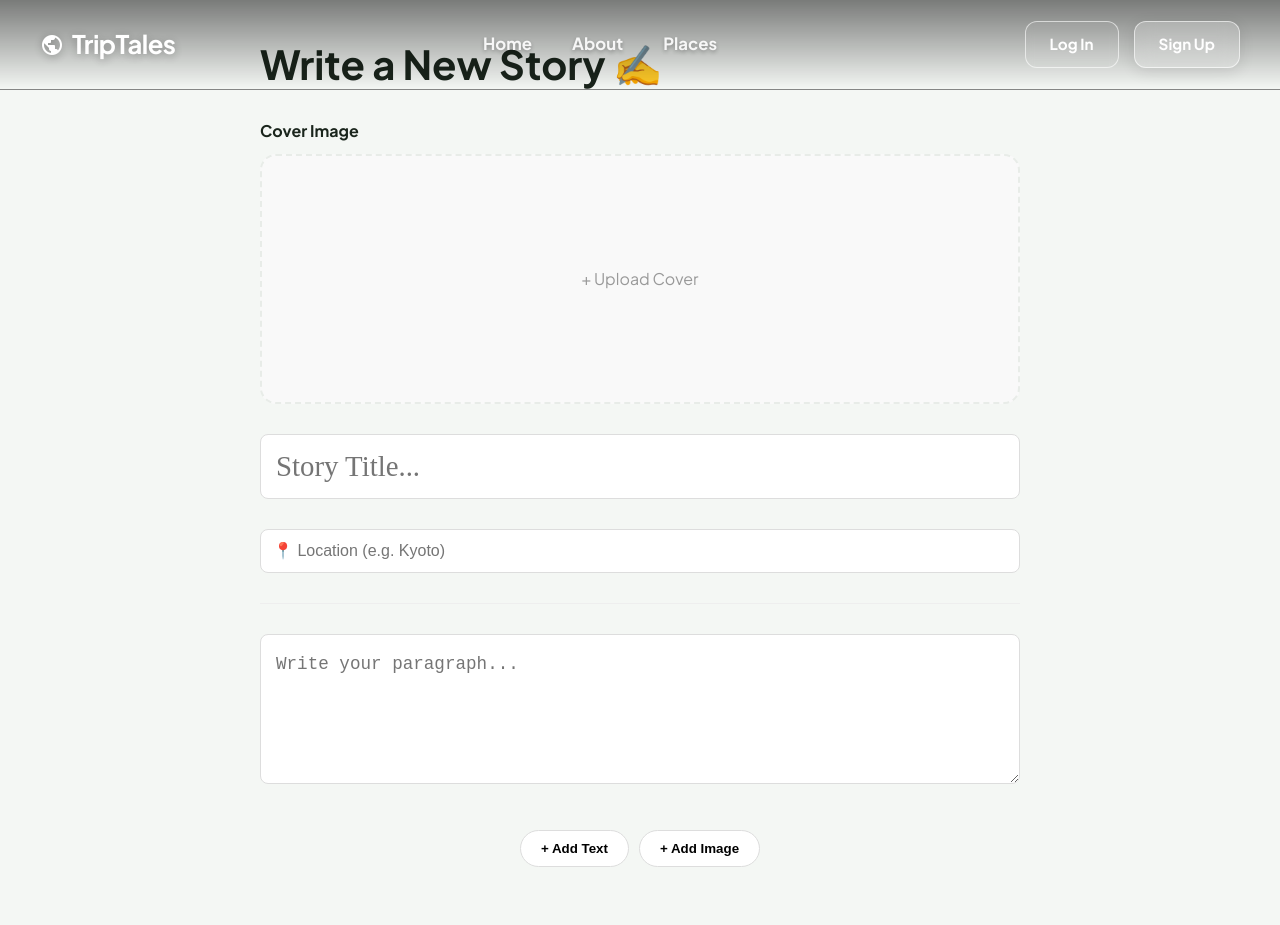
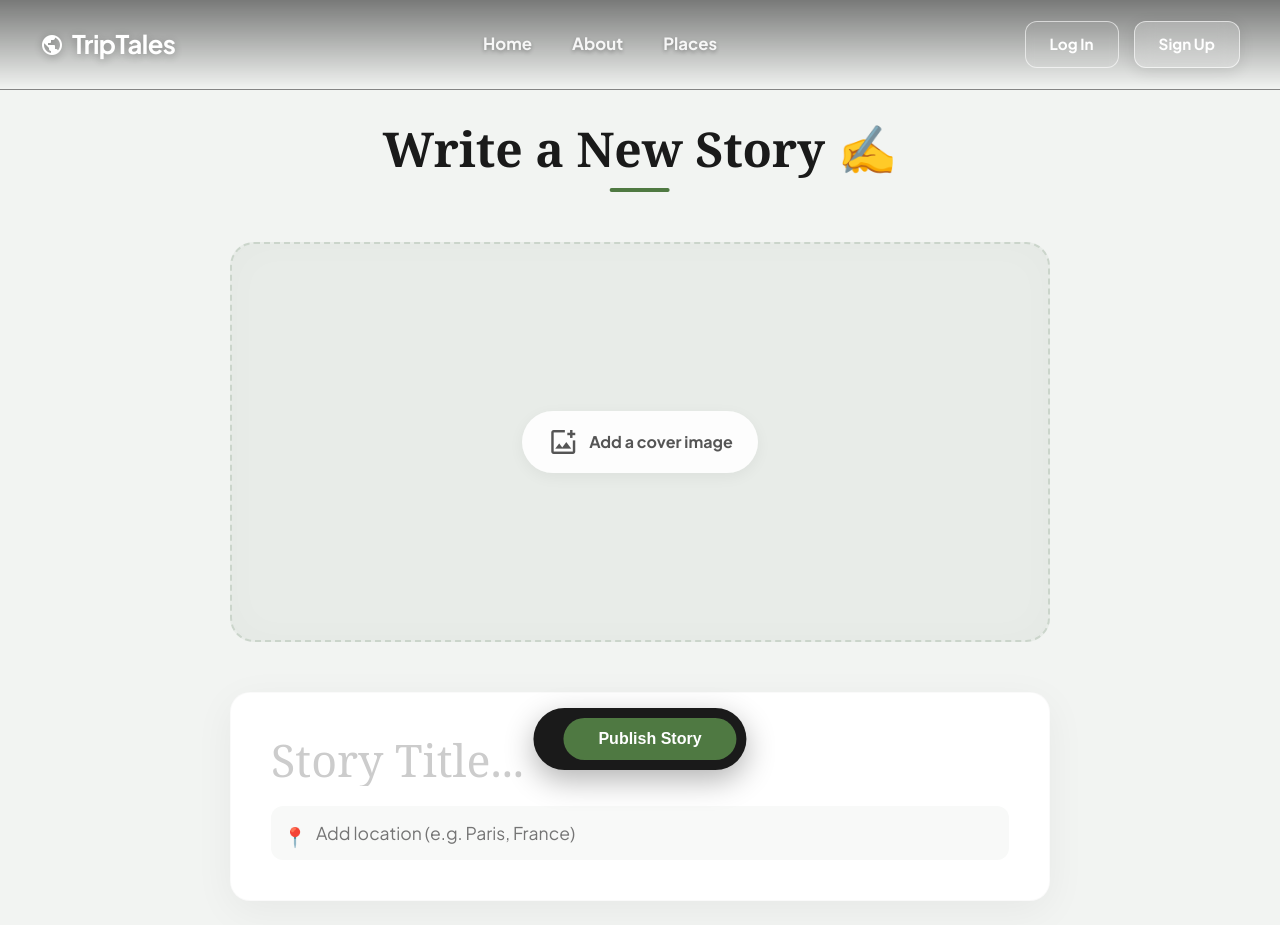
Before and after one commit to Feupierrre/TravelBlog, a React (Vite) app in the folder frontend/: page /write in a window 1280 px wide. Shown: the top 925 px of the page. Built offline with nearby package versions, Linux system fonts and the light colour scheme.

Commit message:
Redesign CreatePostPage with focused card layout

```diff
--- /dev/null
+++ b/frontend/src/pages/CreatePostPage.css
@@ -0,0 +1,360 @@
+.create-container {
+    max-width: 900px;
+    margin: 0 auto;
+    padding-top: 120px;
+    padding-bottom: 140px;
+    padding-left: 40px;
+    padding-right: 40px;
+}
+
+.page-header-title {
+    text-align: center;
+    font-family: var(--font-serif);
+    font-size: 3rem;
+    font-weight: 700;
+    margin-bottom: 50px;
+    color: #1A1A1A;
+    position: relative;
+    display: inline-block;
+    left: 50%;
+    transform: translateX(-50%);
+}
+
+.page-header-title::after {
+    content: '';
+    display: block;
+    width: 60px;
+    height: 4px;
+    background: var(--color-primary);
+    margin: 10px auto 0;
+    border-radius: 2px;
+}
+
+.editor-cover-upload {
+    width: 100%;
+    height: 400px;
+    background-color: #E8ECE8;
+    border-radius: 24px;
+    border: 2px dashed #CBD5CB;
+    display: flex;
+    flex-direction: column;
+    align-items: center;
+    justify-content: center;
+    cursor: pointer;
+    transition: all 0.3s cubic-bezier(0.25, 0.8, 0.25, 1);
+    background-size: cover;
+    background-position: center;
+    position: relative;
+    overflow: hidden;
+    margin-bottom: 50px;
+    box-shadow: inset 0 0 40px rgba(0,0,0,0.02);
+}
+
+.editor-cover-upload:hover {
+    border-color: var(--color-primary);
+    transform: translateY(-2px);
+    box-shadow: 0 15px 30px rgba(0,0,0,0.05);
+}
+
+.cover-placeholder {
+    background: rgba(255, 255, 255, 0.9);
+    padding: 15px 25px;
+    border-radius: 50px;
+    display: flex;
+    align-items: center;
+    gap: 10px;
+    color: #555;
+    font-weight: 600;
+    box-shadow: 0 4px 15px rgba(0,0,0,0.05);
+}
+
+.meta-card {
+    background: #FFFFFF;
+    padding: 40px;
+    border-radius: 20px;
+    box-shadow: 0 10px 40px rgba(0,0,0,0.05);
+    margin-bottom: 40px;
+    border: 1px solid rgba(0,0,0,0.02);
+    position: relative;
+}
+
+.editor-title {
+    width: 100%;
+    border: none;
+    outline: none;
+    font-family: var(--font-serif);
+    font-size: 2.8rem;
+    font-weight: 800;
+    color: #1A1A1A;
+    background: transparent;
+    margin-bottom: 20px;
+    line-height: 1.2;
+}
+
+.editor-title::placeholder { color: #CCC; font-weight: 400; }
+
+.editor-location {
+    width: 100%;
+    border: none;
+    outline: none;
+    font-family: var(--font-sans);
+    font-size: 1.1rem;
+    color: #555;
+    background: #F8F9F8;
+    padding: 16px 20px;
+    border-radius: 12px;
+    transition: all 0.2s;
+    padding-left: 45px !important;
+}
+
+.editor-location:focus {
+    background: white;
+    box-shadow: 0 0 0 2px var(--color-primary);
+}
+
+.editor-blocks {
+    display: flex;
+    flex-direction: column;
+    gap: 20px;
+}
+
+.editor-block {
+    position: relative;
+    background: #FFFFFF;
+    border-radius: 16px;
+    padding: 30px;
+    box-shadow: 0 5px 20px rgba(0,0,0,0.03);
+    transition: all 0.3s ease;
+    border-left: 4px solid transparent;
+}
+
+.editor-block:focus-within {
+    border-left-color: var(--color-primary);
+    box-shadow: 0 10px 30px rgba(79, 121, 66, 0.1);
+    transform: translateX(5px);
+}
+
+.editor-block::before {
+    content: attr(data-index);
+    position: absolute;
+    left: -40px;
+    top: 50%;
+    transform: translateY(-50%);
+    font-size: 0.9rem;
+    font-weight: 700;
+    color: #CCC;
+    font-family: var(--font-sans);
+}
+
+.editor-block:focus-within::before {
+    color: var(--color-primary);
+}
+
+.btn-remove-block {
+    position: absolute;
+    top: -12px;
+    right: -12px;
+    width: 32px;
+    height: 32px;
+    background: #FFFFFF;
+    color: #FF6B6B;
+    border: 2px solid #FFF;
+    border-radius: 50%;
+    cursor: pointer;
+    display: flex;
+    align-items: center;
+    justify-content: center;
+    opacity: 0;
+    transform: scale(0.8);
+    transition: all 0.3s cubic-bezier(0.175, 0.885, 0.32, 1.275);
+    z-index: 20;
+    box-shadow: 0 4px 10px rgba(0,0,0,0.1);
+}
+
+.editor-block:hover .btn-remove-block {
+    opacity: 1;
+    transform: scale(1);
+}
+
+.btn-remove-block:hover {
+    background: #FF6B6B;
+    color: white;
+    transform: scale(1.15);
+    box-shadow: 0 6px 15px rgba(255, 107, 107, 0.3);
+}
+.editor-textarea {
+    width: 100%;
+    min-height: 100px;
+    border: none;
+    outline: none;
+    resize: none;
+    font-family: var(--font-sans);
+    font-size: 1.2rem;
+    line-height: 1.8;
+    color: #333;
+    background: transparent;
+}
+
+.editor-image-upload {
+    position: relative;
+    min-height: 220px;
+    background: #F8F9F8;
+    border: 2px dashed #CCD1CD;
+    border-radius: 16px;
+    display: flex;
+    align-items: center;
+    justify-content: center;
+    cursor: pointer;
+    overflow: hidden;
+    transition: all 0.3s cubic-bezier(0.25, 0.8, 0.25, 1);
+}
+
+.editor-image-upload:not(.has-image):hover {
+    border-color: var(--color-primary);
+    background: #F0F5F0;
+    transform: translateY(-2px);
+}
+
+.image-upload-placeholder {
+    text-align: center;
+    color: #888;
+    padding: 20px;
+    transition: all 0.3s ease;
+}
+
+.editor-image-upload:hover .image-upload-placeholder {
+    color: var(--color-primary);
+}
+
+.placeholder-icon {
+    font-size: 48px !important;
+    color: #BBB;
+    display: block;
+    margin-bottom: 12px;
+    transition: all 0.3s ease;
+}
+
+.editor-image-upload:hover .placeholder-icon {
+    color: var(--color-primary);
+    transform: scale(1.1);
+}
+
+.placeholder-text {
+    font-size: 1rem;
+    font-weight: 600;
+}
+.placeholder-subtext {
+    font-size: 0.85rem;
+    font-weight: 400;
+    color: #AAA;
+    margin-top: 5px;
+}
+
+.editor-img-preview {
+    width: 100%;
+    height: 100%;
+    min-height: 250px;
+    object-fit: cover;
+    display: block;
+}
+
+.btn-remove-image-inside {
+    position: absolute;
+    top: 12px;
+    right: 12px;
+    width: 32px;
+    height: 32px;
+    background: rgba(0, 0, 0, 0.5);
+    color: white;
+    border: none;
+    border-radius: 50%;
+    cursor: pointer;
+    display: flex;
+    align-items: center;
+    justify-content: center;
+    backdrop-filter: blur(4px);
+    transition: all 0.2s ease;
+    z-index: 2;
+}
+
+.btn-remove-image-inside:hover {
+    background: rgba(255, 69, 58, 0.9);
+    transform: scale(1.1);
+}
+
+.editor-tools {
+    display: flex;
+    justify-content: center;
+    gap: 15px;
+    margin-top: 40px;
+    padding: 20px;
+    background: rgba(255,255,255,0.6);
+    backdrop-filter: blur(10px);
+    border-radius: 50px;
+    width: fit-content;
+    margin-left: auto;
+    margin-right: auto;
+    border: 1px solid rgba(0,0,0,0.05);
+}
+
+.btn-tool {
+    display: flex;
+    align-items: center;
+    gap: 8px;
+    padding: 10px 24px;
+    border-radius: 50px;
+    border: 1px solid #DDD;
+    background: white;
+    color: #555;
+    font-weight: 700;
+    cursor: pointer;
+    transition: all 0.2s;
+}
+
+.btn-tool:hover {
+    background: var(--color-primary);
+    color: white;
+    border-color: var(--color-primary);
+    transform: translateY(-2px);
+    box-shadow: 0 5px 15px rgba(79, 121, 66, 0.3);
+}
+
+.editor-footer {
+    position: fixed;
+    bottom: 30px;
+    left: 50%;
+    transform: translateX(-50%);
+    z-index: 100;
+    background: #1A1A1A;
+    padding: 10px 10px 10px 30px;
+    border-radius: 60px;
+    display: flex;
+    align-items: center;
+    gap: 20px;
+    box-shadow: 0 10px 30px rgba(0,0,0,0.3);
+    color: white;
+    font-weight: 600;
+    font-size: 0.9rem;
+}
+
+.btn-publish {
+    padding: 12px 35px;
+    background: var(--color-primary);
+    color: white;
+    font-weight: 700;
+    font-size: 1rem;
+    border: none;
+    border-radius: 50px;
+    cursor: pointer;
+    transition: all 0.2s;
+}
+
+.btn-publish:hover {
+    background: var(--color-primary-hover);
+    transform: scale(1.05);
+}
+
+@media (max-width: 768px) {
+    .create-container { padding: 100px 20px 100px 20px; }
+    .editor-block::before { display: none; }
+}
--- a/frontend/src/pages/CreatePostPage.jsx
+++ b/frontend/src/pages/CreatePostPage.jsx
@@ -1,5 +1,6 @@
 import { useState } from 'react';
 import { useNavigate } from 'react-router-dom';
+import './CreatePostPage.css';
 
 const CreatePostPage = () => {
     const navigate = useNavigate();
@@ -7,6 +8,7 @@ const CreatePostPage = () => {
     const [locationName, setLocationName] = useState('');
     const [coverFile, setCoverFile] = useState(null);
     const [coverPreview, setCoverPreview] = useState(null);
+
     const [blocks, setBlocks] = useState([
         { id: Date.now(), type: 'text', value: '' }
     ]);
@@ -24,14 +26,21 @@ const CreatePostPage = () => {
         const previewUrl = URL.createObjectURL(file);
         setBlocks(blocks.map(b => b.id === id ? { ...b, file: file, preview: previewUrl } : b));
     };
+    const removeImageFromBlock = (id, e) => {
+        e.stopPropagation();
+        setBlocks(blocks.map(b => b.id === id ? { ...b, file: null, preview: null } : b));
+    };
     const removeBlock = (id) => {
         setBlocks(blocks.filter(b => b.id !== id));
+    };
+    const autoResize = (e) => {
+        e.target.style.height = 'auto';
+        e.target.style.height = e.target.scrollHeight + 'px';
     };
     const handleSubmit = async (e) => {
         e.preventDefault();
         setIsSubmitting(true);
         const token = localStorage.getItem('accessToken');
-
         const formData = new FormData();
         formData.append('title', title);
         formData.append('location_name', locationName);
@@ -43,19 +52,17 @@ const CreatePostPage = () => {
                 formData.append(`block_${index}_image`, block.file);
             }
         });
-
         try {
             const res = await fetch('http://127.0.0.1:8000/api/posts/create', {
                 method: 'POST',
                 headers: { 'Authorization': `Bearer ${token}` },
                 body: formData
             });
-
             if (res.ok) {
                 const data = await res.json();
                 navigate(`/post/${data.slug}`);
             } else {
-                alert("Error creating post");
+                alert("Error creating post. Please check fields.");
             }
         } catch (err) {
             console.error(err);
@@ -66,20 +73,21 @@ const CreatePostPage = () => {
     };
 
     return (
-        <div className="container" style={{ padding: '40px 20px', maxWidth: '800px' }}>
-            <h1 style={{ marginBottom: '30px', fontSize: '2.5rem' }}>Write a New Story ✍️</h1>
-            <form onSubmit={handleSubmit} style={{ display: 'flex', flexDirection: 'column', gap: '30px' }}>
-                <div>
-                    <label style={{fontWeight: 'bold', display: 'block', marginBottom: '10px'}}>Cover Image</label>
-                    <div style={{
-                        border: '2px dashed #E8ECE8', borderRadius: '16px',
-                        height: '250px', display: 'flex', alignItems: 'center', justifyContent: 'center',
-                        background: coverPreview ? `url(${coverPreview}) center/cover` : '#F9F9F9',
-                        cursor: 'pointer', position: 'relative'
-                    }}
+        <div style={{ minHeight: '100vh', backgroundColor: '#F2F4F2' }}>
+            <div className="create-container">
+                <h1 className="page-header-title">Write a New Story ✍️</h1>
+                <form onSubmit={handleSubmit}>
+                    <div
+                        className="editor-cover-upload"
+                        style={coverPreview ? { backgroundImage: `url(${coverPreview})` } : {}}
                         onClick={() => document.getElementById('coverInput').click()}
                     >
-                        {!coverPreview && <span style={{color: '#999'}}>+ Upload Cover</span>}
+                        {!coverPreview && (
+                            <div className="cover-placeholder">
+                                <span className="material-symbols-outlined" style={{ fontSize: '32px' }}>add_photo_alternate</span>
+                                <span>Add a cover image</span>
+                            </div>
+                        )}
                         <input id="coverInput" type="file" hidden accept="image/*" onChange={e => {
                             if(e.target.files[0]) {
                                 setCoverFile(e.target.files[0]);
@@ -87,81 +95,107 @@ const CreatePostPage = () => {
                             }
                         }} />
                     </div>
+                    <div className="meta-card">
+                        <input
+                            type="text"
+                            className="editor-title"
+                            value={title}
+                            onChange={e => setTitle(e.target.value)}
+                            placeholder="Story Title..."
+                            required
+                        />
+                        <div style={{ position: 'relative' }}>
+                            <span style={{ position: 'absolute', left: '12px', top: '15px', fontSize: '1.2rem', zIndex: 1 }}>📍</span>
+                            <input
+                                type="text"
+                                className="editor-location"
+                                value={locationName}
+                                onChange={e => setLocationName(e.target.value)}
+                                placeholder="Add location (e.g. Paris, France)"
+                                required
+                            />
                         </div>
-                <input
-                    type="text" value={title} onChange={e => setTitle(e.target.value)}
-                    placeholder="Story Title..." required
-                    style={{ width: '100%', padding: '15px', fontSize: '1.8rem', borderRadius: '8px', border: '1px solid #ddd', fontFamily: 'serif' }}
-                />
-                <input
-                    type="text" value={locationName} onChange={e => setLocationName(e.target.value)}
-                    placeholder="📍 Location (e.g. Kyoto)" required
-                    style={{ width: '100%', padding: '12px', fontSize: '1rem', borderRadius: '8px', border: '1px solid #ddd' }}
-                />
-                <hr style={{ border: 'none', borderTop: '1px solid #eee' }} />
-                <div style={{ display: 'flex', flexDirection: 'column', gap: '20px' }}>
+                    </div>
+                    <div className="editor-blocks">
                         {blocks.map((block, index) => (
-                        <div key={block.id} style={{ position: 'relative' }}>
+                            <div
+                                key={block.id}
+                                className="editor-block"
+                                data-index={index + 1 < 10 ? `0${index + 1}` : index + 1}
+                            >
                                 {blocks.length > 1 && (
-                                <button type="button" onClick={() => removeBlock(block.id)} style={{
-                                    position: 'absolute', right: -30, top: 10, background: 'none', border: 'none',
-                                    color: '#ff6b6b', cursor: 'pointer', fontSize: '20px'
-                                }}>×</button>
+                                    <button type="button" className="btn-remove-block" onClick={() => removeBlock(block.id)} title="Remove block">
+                                        <span className="material-symbols-outlined" style={{fontSize: '18px'}}>close</span>
+                                    </button>
                                 )}
                                 {block.type === 'text' && (
                                     <textarea
+                                        className="editor-textarea"
                                         value={block.value}
-                                    onChange={(e) => updateTextBlock(block.id, e.target.value)}
-                                    placeholder="Write your paragraph..."
-                                    style={{
-                                        width: '100%', minHeight: '150px', padding: '15px',
-                                        fontSize: '1.1rem', borderRadius: '8px', border: '1px solid #ddd',
-                                        lineHeight: '1.6', resize: 'vertical'
+                                        onChange={(e) => {
+                                            updateTextBlock(block.id, e.target.value);
+                                            autoResize(e);
                                         }}
+                                        onInput={autoResize}
+                                        placeholder="Type something here..."
                                     />
                                 )}
                                 {block.type === 'image' && (
-                                <div style={{
-                                    border: '1px solid #ddd', borderRadius: '8px', padding: '10px',
-                                    background: '#f8f9fa'
-                                }}>
-                                    <input type="file" accept="image/*" onChange={(e) => {
+                                    <div
+                                        className={`editor-image-upload ${block.preview ? 'has-image' : ''}`}
+                                        onClick={() => !block.preview && document.getElementById(`fileInput-${block.id}`).click()}
+                                    >
+                                        <input
+                                            id={`fileInput-${block.id}`}
+                                            type="file"
+                                            accept="image/*"
+                                            hidden
+                                            onChange={(e) => {
                                                 if (e.target.files[0]) updateImageBlock(block.id, e.target.files[0]);
-                                    }} />
-                                    {block.preview && (
-                                        <img src={block.preview} alt="preview" style={{
-                                            marginTop: '10px', width: '100%', maxHeight: '400px',
-                                            objectFit: 'cover', borderRadius: '4px'
-                                        }} />
+                                                e.target.value = null;
+                                            }}
+                                        />
+                                        {block.preview ? (
+                                            <>
+                                                <img src={block.preview} alt="preview" className="editor-img-preview" />
+                                                <button
+                                                    type="button"
+                                                    className="btn-remove-image-inside"
+                                                    onClick={(e) => removeImageFromBlock(block.id, e)}
+                                                    title="Remove image"
+                                                >
+                                                <span className="material-symbols-outlined" style={{ fontSize: '18px' }}>close</span>
+                                                </button>
+                                            </>
+                                        ) : (
+                                            <div className="image-upload-placeholder">
+                                                <span className="material-symbols-outlined placeholder-icon">add_photo_alternate</span>
+                                                <div className="placeholder-text">Click to upload an image</div>
+                                                <div className="placeholder-subtext">SVG, PNG, JPG or GIF</div>
+                                            </div>
                                         )}
                                     </div>
                                 )}
                             </div>
                         ))}
                     </div>
-                <div style={{ display: 'flex', gap: '10px', justifyContent: 'center', marginTop: '10px' }}>
-                    <button type="button" onClick={addTextBlock} style={{
-                        padding: '10px 20px', background: 'white', border: '1px solid #ddd',
-                        borderRadius: '20px', cursor: 'pointer', fontWeight: 'bold'
-                    }}>+ Add Text</button>
-
-                    <button type="button" onClick={addImageBlock} style={{
-                        padding: '10px 20px', background: 'white', border: '1px solid #ddd',
-                        borderRadius: '20px', cursor: 'pointer', fontWeight: 'bold'
-                    }}>+ Add Image</button>
+                    <div className="editor-tools">
+                        <button type="button" className="btn-tool" onClick={addTextBlock}>
+                            <span className="material-symbols-outlined">text_fields</span>
+                            Add Text
+                        </button>
+                        <button type="button" className="btn-tool" onClick={addImageBlock}>
+                            <span className="material-symbols-outlined">image</span>
+                            Add Image
+                        </button>
                     </div>
-                <button
-                    type="submit"
-                    disabled={isSubmitting}
-                    style={{
-                        marginTop: '30px', padding: '15px', background: 'var(--color-primary)', color: 'white',
-                        border: 'none', borderRadius: '50px', fontSize: '1.1rem', fontWeight: 'bold',
-                        cursor: 'pointer', width: '100%'
-                    }}
-                >
-                    {isSubmitting ? 'Publishing...' : 'Publish Story 🚀'}
+                    <div className="editor-footer">
+                        <button type="submit" className="btn-publish" disabled={isSubmitting}>
+                            {isSubmitting ? 'Publishing...' : 'Publish Story'}
                         </button>
+                    </div>
                 </form>
+            </div>
         </div>
     );
 };
```
Lines whose indentation alone changed are shown as unchanged.
